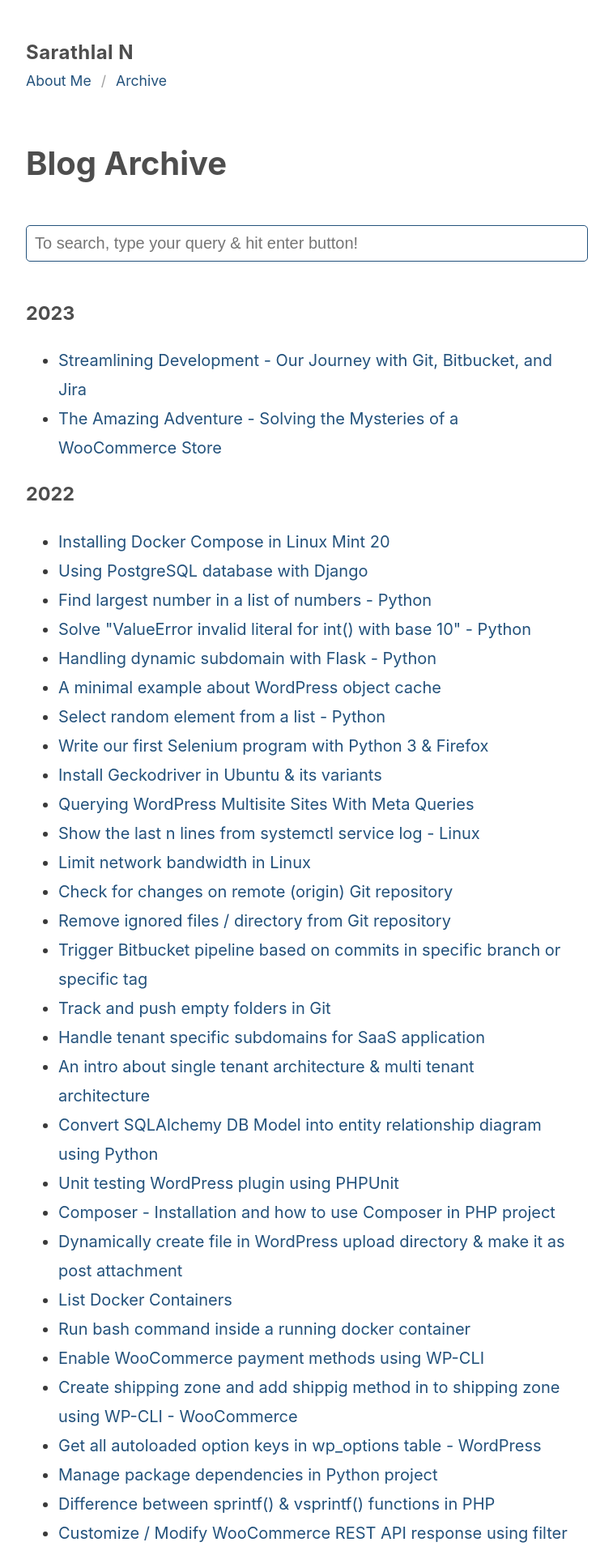
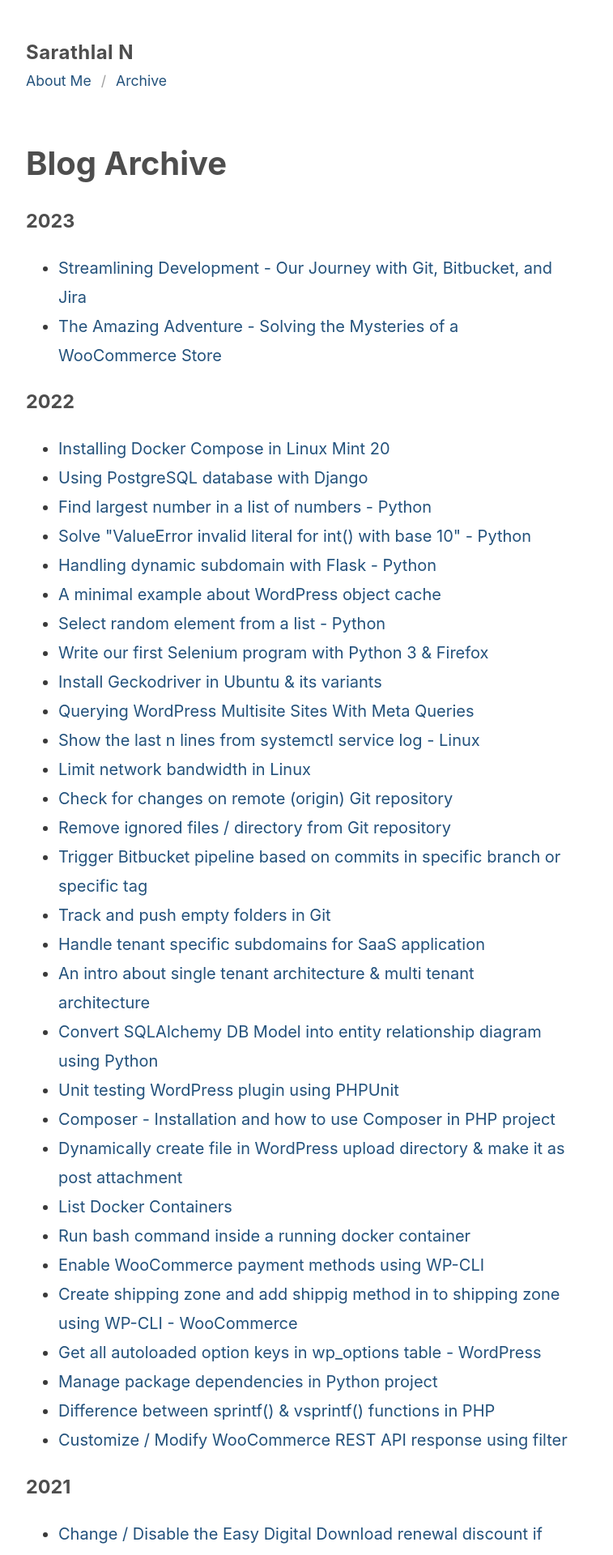
Before and after one commit to sarathlal/sarathlal.github.io, a Jekyll site: the page built from archive.html, in a window 1280 px wide. Shown: the top 1920 px of the page at 81% size, without its empty margins (272-1029 px from the left). Built offline with Jekyll 4.4.1, drawn with Linux system fonts in a browser that asks for light colours.

Commit message:
search removed from archive

```diff
--- a/blog.html
+++ b/archive.html
@@ -8,12 +8,6 @@ sitemap:
 ---
 
 <article class="archive" itemscope itemtype="http://schema.org/CreativeWork">
-
-<form method="GET" class="search-form" action="https://duckduckgo.com/" role="search" name="search-form" style="margin: 3rem 0">
-<input type="text" name="q" placeholder="To search, type your query & hit enter button!" style="width: 100%; padding: 10px; border: 1px solid #23527c; border-radius: 5px;">
-<input type="hidden" name="sites" value="sarathlal.com"/>
-</form>
-
 
   {% for post in site.posts %}
     {% unless post.category == "portfolio" %}
```
